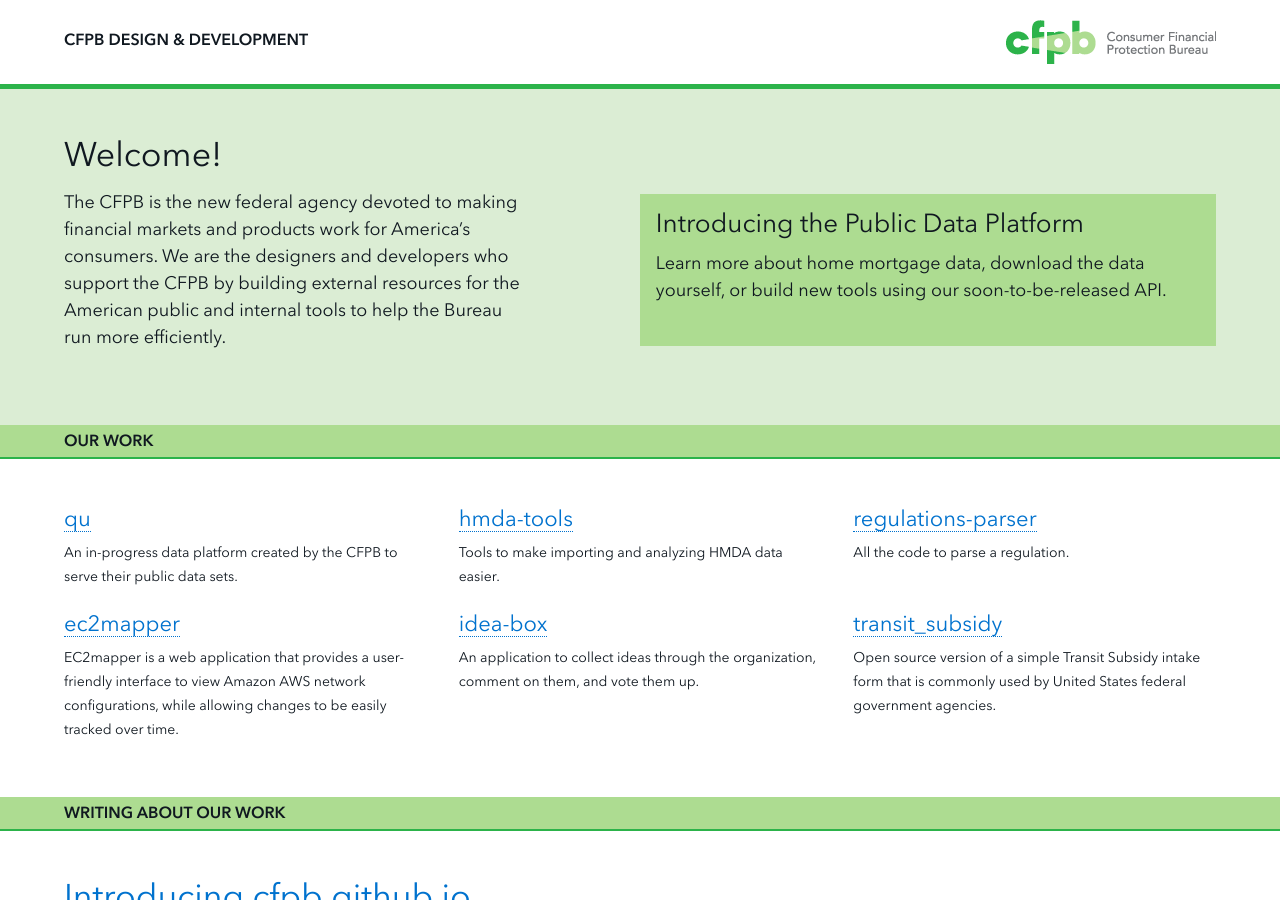
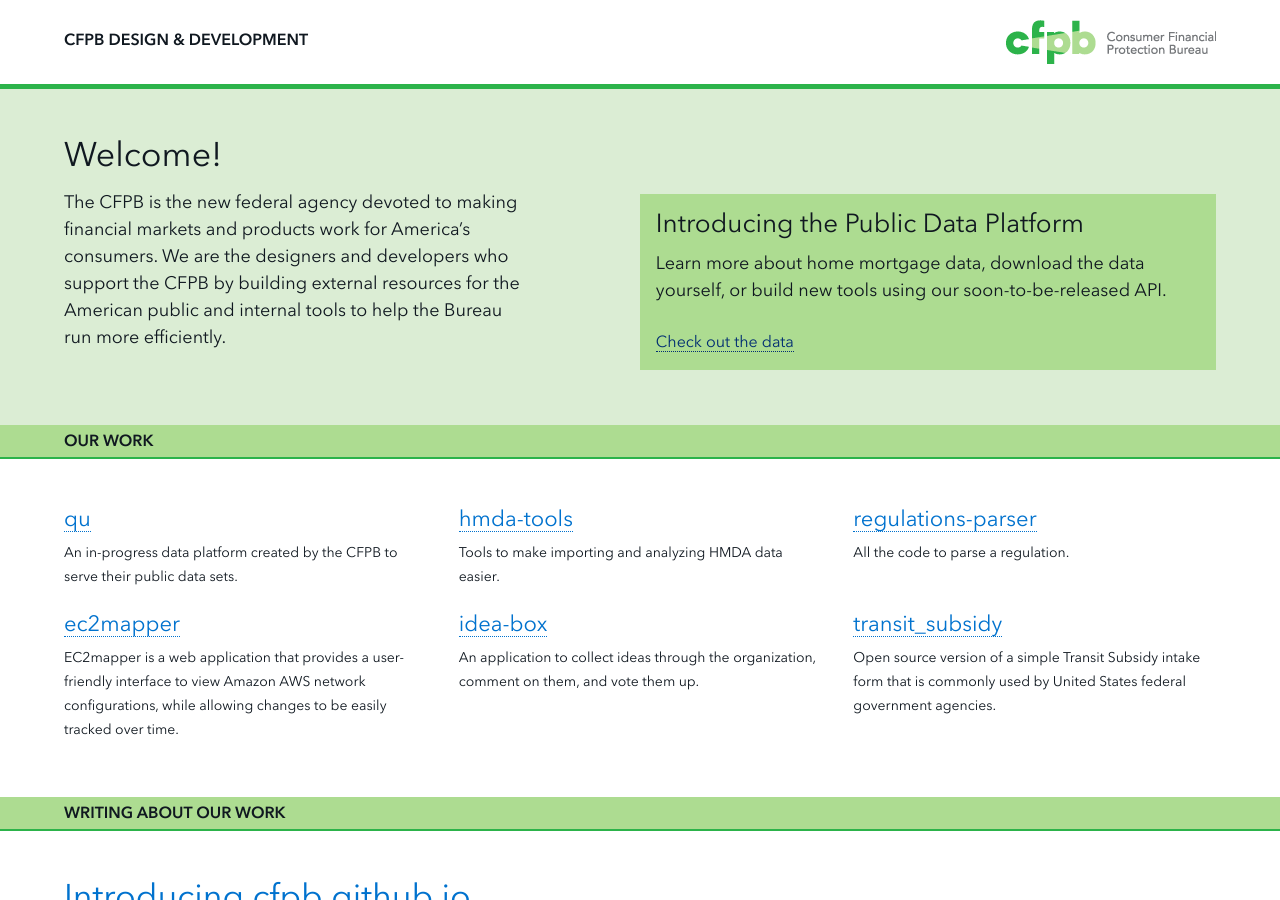
Before and after one commit to cfpb/cfpb.github.io, a Jekyll site: the page built from index.html, in a window 1280 px wide and 900 px high. Built offline with Jekyll 4.4.1, drawn with Linux system fonts in a browser that asks for light colours.

Commit message:
Fix typo

```diff
--- a/index.html
+++ b/index.html
@@ -17,7 +17,7 @@
                         <h2>Introducing the Public Data Platform</h2>
                         <p>Learn more about home mortgage data, download the data yourself, or build new tools
                             using our soon-to-be-released API.</p>
-                        <a class="call-to-action" href="http://www.consumerfinance.gov/hmda/"
+                        <a class="call-to-action" href="http://www.consumerfinance.gov/hmda/">
                             Check out the data <i class="icon-right"></i>
                         </a>
                     </section>
```
